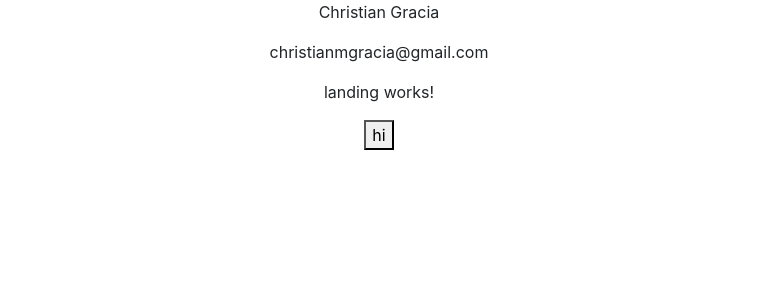
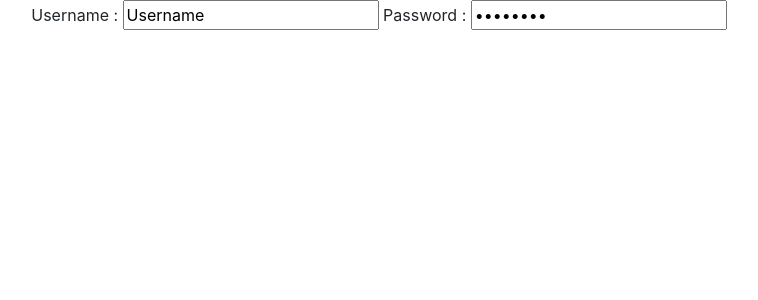
Before and after one commit to ChristianGracia/Angular, an Angular app in the folder playground/: page / in a window 1280 px wide. Shown: the top 300 px of the page, without its empty margins (261-1019 px from the left). Built offline with nearby package versions, Linux system fonts and the light colour scheme.

Commit message:
login page set up

```diff
--- a/playground/src/app/app.component.html
+++ b/playground/src/app/app.component.html
@@ -10,10 +10,10 @@
   integrity="sha384-ggOyR0iXCbMQv3Xipma34MD+dH/1fQ784/j6cY/iJTQUOhcWr7x9JvoRxT2MZw1T" crossorigin="anonymous" />
 
 <div class="container">
-  <p>{{ name }}</p>
-  <p>{{ email }}</p>
-  <app-landing></app-landing>
-  <button variant="primary">hi</button>
+
+  <app-login>
+  </app-login>
+
 </div>
 
-<router-outlet></router-outlet>
+<!-- <router-outlet></router-outlet> -->
--- a/playground/src/app/login/login.component.html
+++ b/playground/src/app/login/login.component.html
@@ -1 +1,2 @@
-<p>login works!</p>
+Username : <input type="text" name="username" value="{{username}}">
+Password : <input type="password" name="password" value="{{password}}">
--- a/playground/src/app/login/login.component.ts
+++ b/playground/src/app/login/login.component.ts
@@ -6,6 +6,8 @@ import { Component, OnInit } from '@angular/core';
   styleUrls: ['./login.component.scss']
 })
 export class LoginComponent implements OnInit {
+  username = 'Username';
+  password = '********';
 
   constructor() { }
 
```
